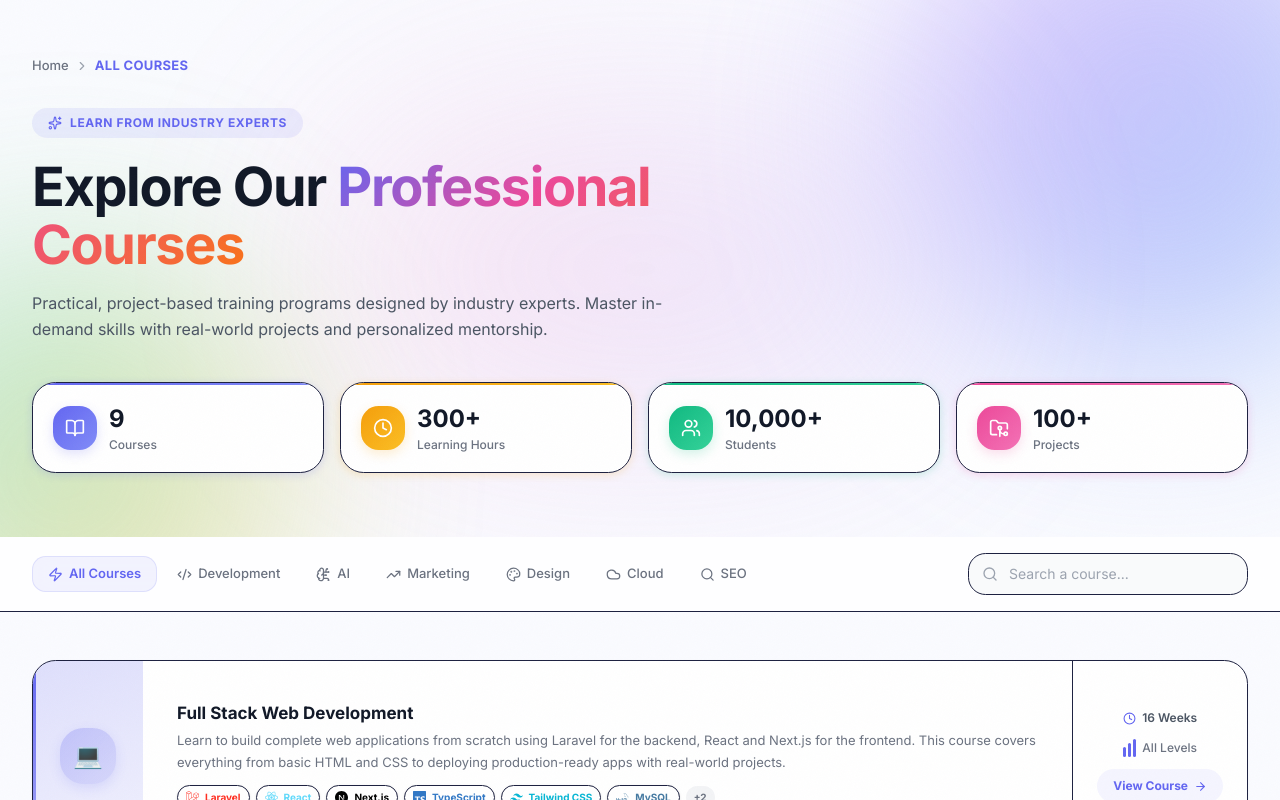
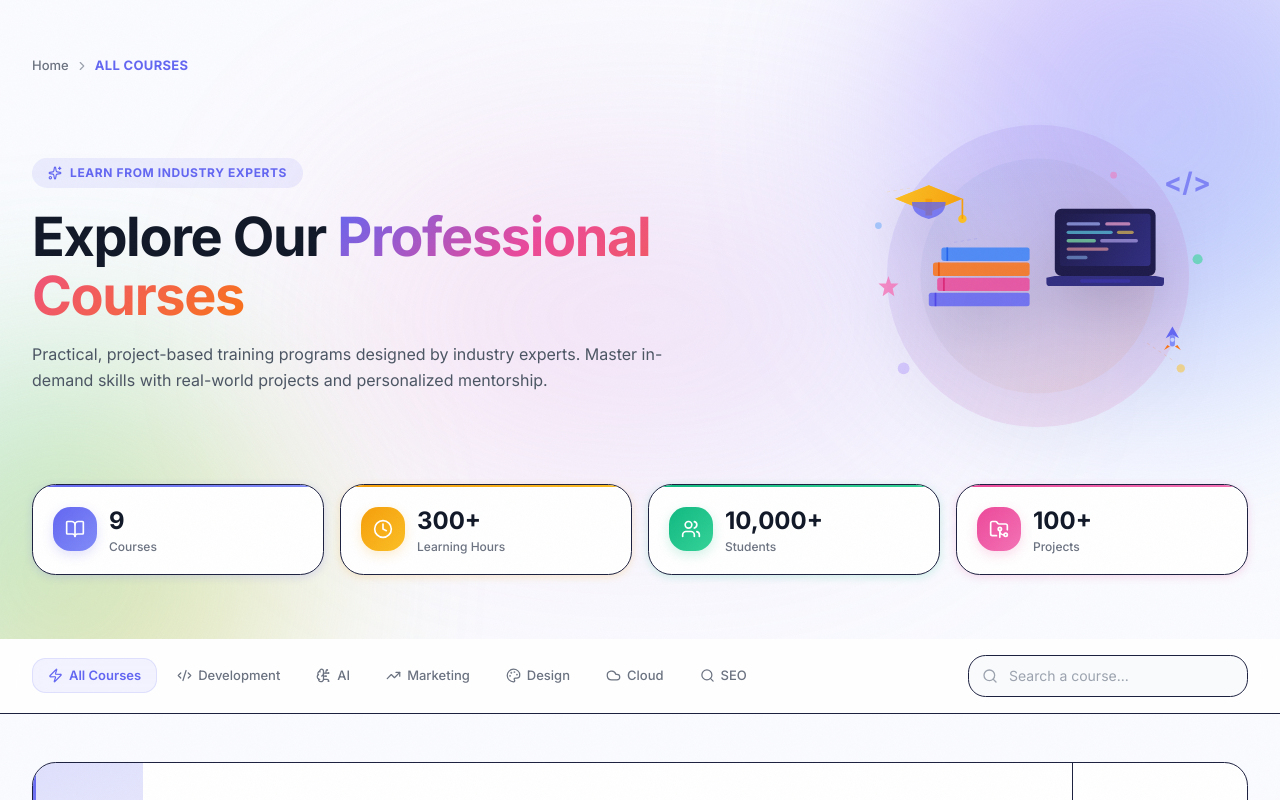
Before and after one commit to singhyogeshwar5608/larawans-new, a Next.js app: page /courses in a window 1280 px wide. Shown: the top 800 px of the page. Built offline with nearby package versions, Linux system fonts and the light colour scheme.

Commit message:
c2033a13-bbfa-4498-8380-eaedf8628f47

```diff
--- a/src/app/courses/page.tsx
+++ b/src/app/courses/page.tsx
@@ -388,12 +388,14 @@ export default function CoursesPage() {
             </span>
           </motion.div>
 
-          {/* Headline */}
+          {/* Hero Content: Two Column */}
+          <div className="flex flex-col lg:flex-row lg:items-center lg:gap-10 xl:gap-16">
+            {/* Left: Headline + Stats */}
             <motion.div
               initial={{ opacity: 0, y: 15 }}
               animate={{ opacity: 1, y: 0 }}
               transition={{ duration: 0.55, ease: "easeOut" }}
-            className="max-w-3xl"
+              className="flex-1 max-w-3xl"
             >
               <div className="inline-flex items-center gap-2 rounded-full bg-[#6366F1]/10 px-4 py-1.5 mb-5">
                 <Sparkles size={14} className="text-[#6366F1]" />
@@ -415,6 +417,106 @@ export default function CoursesPage() {
                 Master in-demand skills with real-world projects and personalized mentorship.
               </p>
             </motion.div>
+
+            {/* Right: Attractive SVG Illustration */}
+            <motion.div
+              initial={{ opacity: 0, scale: 0.9 }}
+              animate={{ opacity: 1, scale: 1 }}
+              transition={{ duration: 0.7, delay: 0.2, ease: "easeOut" }}
+              className="hidden lg:flex flex-shrink-0 items-center justify-center w-[340px] xl:w-[420px]"
+            >
+              <svg viewBox="0 0 500 400" fill="none" xmlns="http://www.w3.org/2000/svg" className="w-full drop-shadow-2xl">
+                {/* Background circle */}
+                <circle cx="250" cy="200" r="180" fill="url(#heroGrad1)" opacity="0.12" />
+                <circle cx="250" cy="200" r="140" fill="url(#heroGrad2)" opacity="0.08" />
+                {/* Book stack */}
+                <g transform="translate(120, 140)">
+                  <rect x="0" y="80" width="120" height="16" rx="3" fill="#6366F1" opacity="0.85" />
+                  <rect x="10" y="62" width="110" height="16" rx="3" fill="#EC4899" opacity="0.85" />
+                  <rect x="5" y="44" width="115" height="16" rx="3" fill="#F97316" opacity="0.85" />
+                  <rect x="15" y="26" width="105" height="16" rx="3" fill="#3B82F6" opacity="0.85" />
+                  {/* Book spine lines */}
+                  <line x1="8" y1="80" x2="8" y2="96" stroke="#4F46E5" strokeWidth="2" />
+                  <line x1="18" y1="62" x2="18" y2="78" stroke="#DB2777" strokeWidth="2" />
+                  <line x1="12" y1="44" x2="12" y2="60" stroke="#EA580C" strokeWidth="2" />
+                  <line x1="22" y1="26" x2="22" y2="42" stroke="#2563EB" strokeWidth="2" />
+                </g>
+                {/* Laptop */}
+                <g transform="translate(260, 120)">
+                  {/* Screen */}
+                  <rect x="10" y="0" width="120" height="80" rx="8" fill="#1E1B4B" />
+                  <rect x="16" y="6" width="108" height="62" rx="4" fill="url(#screenGrad)" />
+                  {/* Code lines on screen */}
+                  <rect x="24" y="16" width="40" height="4" rx="2" fill="#A5B4FC" opacity="0.7" />
+                  <rect x="70" y="16" width="30" height="4" rx="2" fill="#F9A8D4" opacity="0.7" />
+                  <rect x="24" y="26" width="55" height="4" rx="2" fill="#67E8F9" opacity="0.6" />
+                  <rect x="84" y="26" width="20" height="4" rx="2" fill="#FCD34D" opacity="0.6" />
+                  <rect x="24" y="36" width="35" height="4" rx="2" fill="#86EFAC" opacity="0.7" />
+                  <rect x="64" y="36" width="45" height="4" rx="2" fill="#C4B5FD" opacity="0.6" />
+                  <rect x="24" y="46" width="50" height="4" rx="2" fill="#FCA5A5" opacity="0.6" />
+                  <rect x="24" y="56" width="25" height="4" rx="2" fill="#93C5FD" opacity="0.5" />
+                  {/* Keyboard base */}
+                  <path d="M0 82 L10 80 L130 80 L140 82 L140 88 Q140 92 136 92 L4 92 Q0 92 0 88 Z" fill="#312E81" />
+                  <rect x="40" y="84" width="60" height="4" rx="2" fill="#4338CA" opacity="0.4" />
+                </g>
+                {/* Floating elements */}
+                {/* Graduation cap */}
+                <g transform="translate(80, 80)">
+                  <polygon points="40,12 80,28 40,44 0,28" fill="#FBBF24" />
+                  <polygon points="40,12 80,28 40,44 0,28" fill="url(#capGrad)" />
+                  <rect x="36" y="28" width="8" height="20" fill="#F59E0B" />
+                  <path d="M20 32 Q20 48 40 52 Q60 48 60 32" fill="#6366F1" opacity="0.8" />
+                  <circle cx="80" cy="52" r="5" fill="#FBBF24" />
+                  <line x1="80" y1="28" x2="80" y2="52" stroke="#F59E0B" strokeWidth="2" />
+                </g>
+                {/* Floating code brackets */}
+                <g transform="translate(400, 100)" opacity="0.7">
+                  <text x="0" y="0" fontSize="32" fontWeight="bold" fill="#6366F1">&lt;/&gt;</text>
+                </g>
+                {/* Floating star */}
+                <g transform="translate(60, 200)">
+                  <polygon points="12,0 15,9 24,9 17,15 19,24 12,19 5,24 7,15 0,9 9,9" fill="#F472B6" opacity="0.8" />
+                </g>
+                {/* Floating rocket */}
+                <g transform="translate(390, 260)">
+                  <path d="M20 0 L28 14 L20 10 L12 14 Z" fill="#6366F1" />
+                  <rect x="17" y="10" width="6" height="14" rx="3" fill="#818CF8" />
+                  <path d="M14 22 L10 28 L17 24 Z" fill="#F97316" />
+                  <path d="M26 22 L30 28 L23 24 Z" fill="#F97316" />
+                  <circle cx="20" cy="16" r="2.5" fill="#C7D2FE" />
+                </g>
+                {/* Floating circles / dots */}
+                <circle cx="440" cy="180" r="6" fill="#34D399" opacity="0.6" />
+                <circle cx="60" cy="140" r="4" fill="#60A5FA" opacity="0.5" />
+                <circle cx="420" cy="310" r="5" fill="#FBBF24" opacity="0.5" />
+                <circle cx="90" cy="310" r="7" fill="#A78BFA" opacity="0.4" />
+                <circle cx="340" cy="80" r="4" fill="#F472B6" opacity="0.5" />
+                {/* Connection lines (subtle) */}
+                <line x1="150" y1="160" x2="180" y2="155" stroke="#6366F1" strokeWidth="1" opacity="0.2" strokeDasharray="4 4" />
+                <line x1="380" y1="280" x2="410" y2="300" stroke="#F97316" strokeWidth="1" opacity="0.2" strokeDasharray="4 4" />
+                <line x1="70" y1="100" x2="100" y2="95" stroke="#FBBF24" strokeWidth="1" opacity="0.2" strokeDasharray="4 4" />
+                {/* Gradients */}
+                <defs>
+                  <linearGradient id="heroGrad1" x1="70" y1="20" x2="430" y2="380" gradientUnits="userSpaceOnUse">
+                    <stop stopColor="#6366F1" />
+                    <stop offset="1" stopColor="#EC4899" />
+                  </linearGradient>
+                  <linearGradient id="heroGrad2" x1="110" y1="60" x2="390" y2="340" gradientUnits="userSpaceOnUse">
+                    <stop stopColor="#3B82F6" />
+                    <stop offset="1" stopColor="#F97316" />
+                  </linearGradient>
+                  <linearGradient id="screenGrad" x1="16" y1="6" x2="124" y2="68" gradientUnits="userSpaceOnUse">
+                    <stop stopColor="#1E1B4B" />
+                    <stop offset="1" stopColor="#312E81" />
+                  </linearGradient>
+                  <linearGradient id="capGrad" x1="0" y1="12" x2="80" y2="44" gradientUnits="userSpaceOnUse">
+                    <stop stopColor="#FBBF24" stopOpacity="0.8" />
+                    <stop offset="1" stopColor="#F59E0B" />
+                  </linearGradient>
+                </defs>
+              </svg>
+            </motion.div>
+          </div>
 
           {/* Stats Row — Colorful Cards */}
           <motion.div
```
Lines whose indentation alone changed are shown as unchanged.
